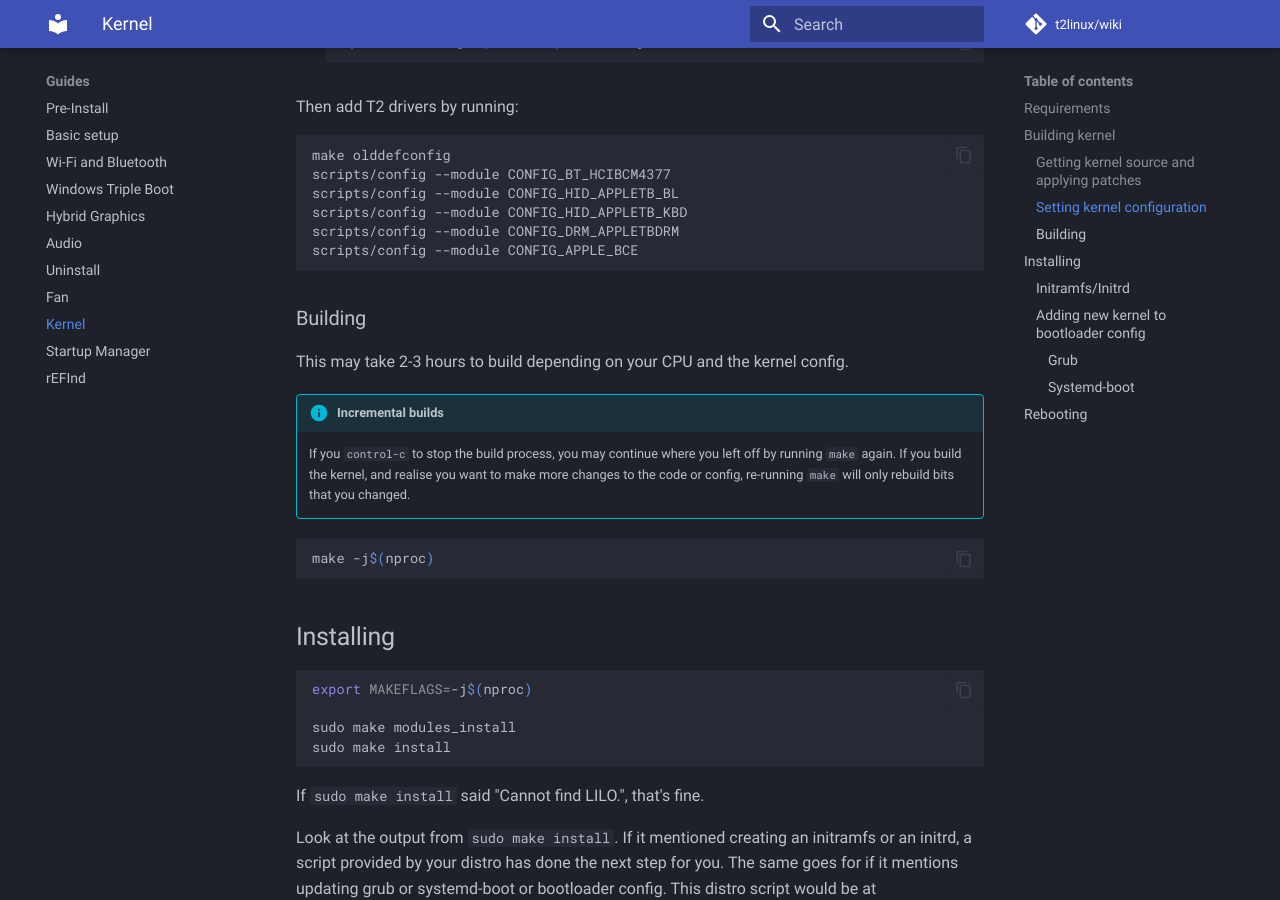
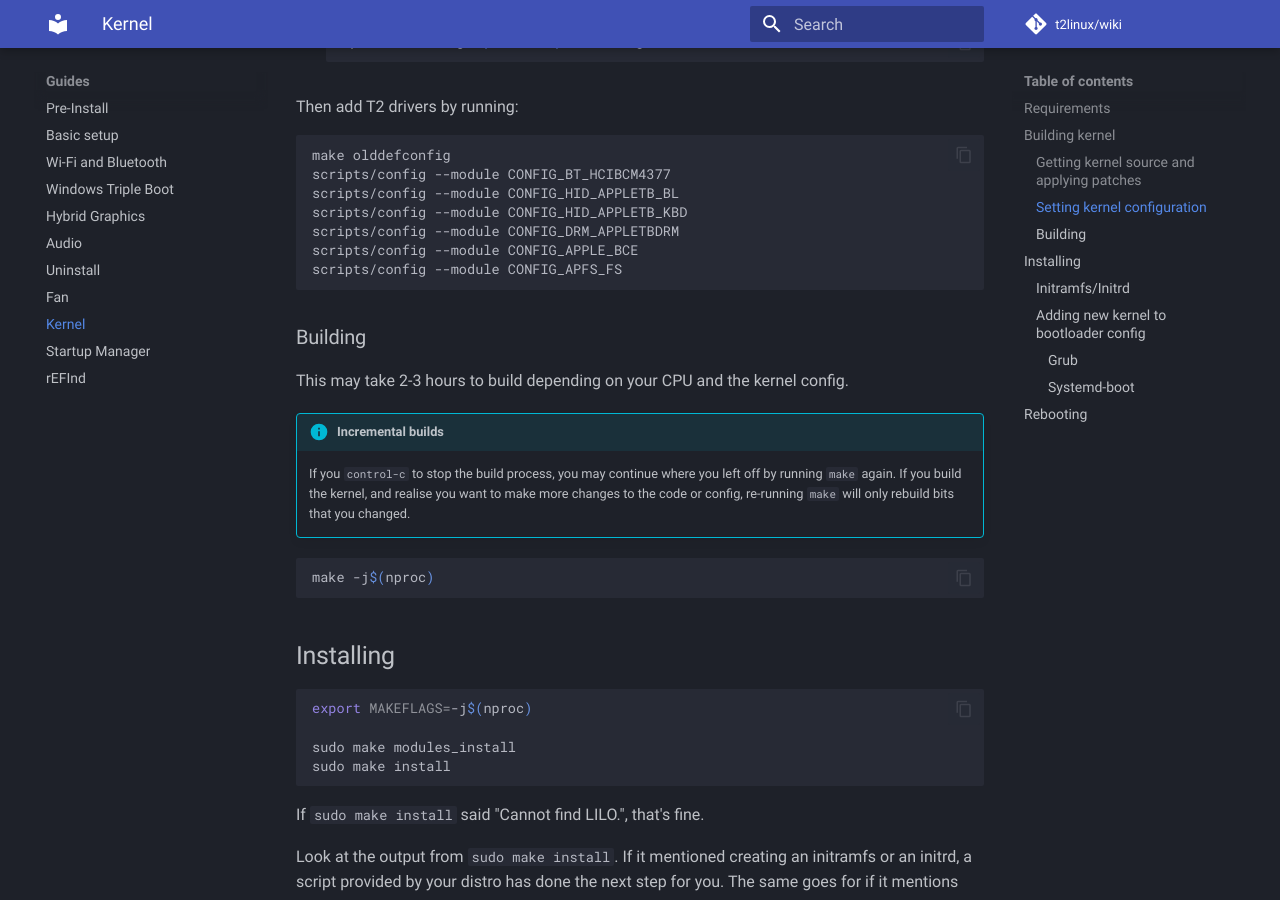
Before and after one commit to t2linux/wiki, an MkDocs documentation site: the page built from docs/guides/kernel.md, in a window 1280 px wide and 900 px high, scrolled down 1860 px. Built offline with MkDocs 1.6.1 and Material for MkDocs 9.7.7, drawn with Linux system fonts in a browser that asks for light colours; comment, search, counter and statistics services are not loaded.

Commit message:
Kernel: Add APFS driver

````diff
--- a/docs/guides/kernel.md
+++ b/docs/guides/kernel.md
@@ -64,6 +64,7 @@ scripts/config --module CONFIG_HID_APPLETB_BL
 scripts/config --module CONFIG_HID_APPLETB_KBD
 scripts/config --module CONFIG_DRM_APPLETBDRM
 scripts/config --module CONFIG_APPLE_BCE
+scripts/config --module CONFIG_APFS_FS
 ```
 
 ### Building
````
